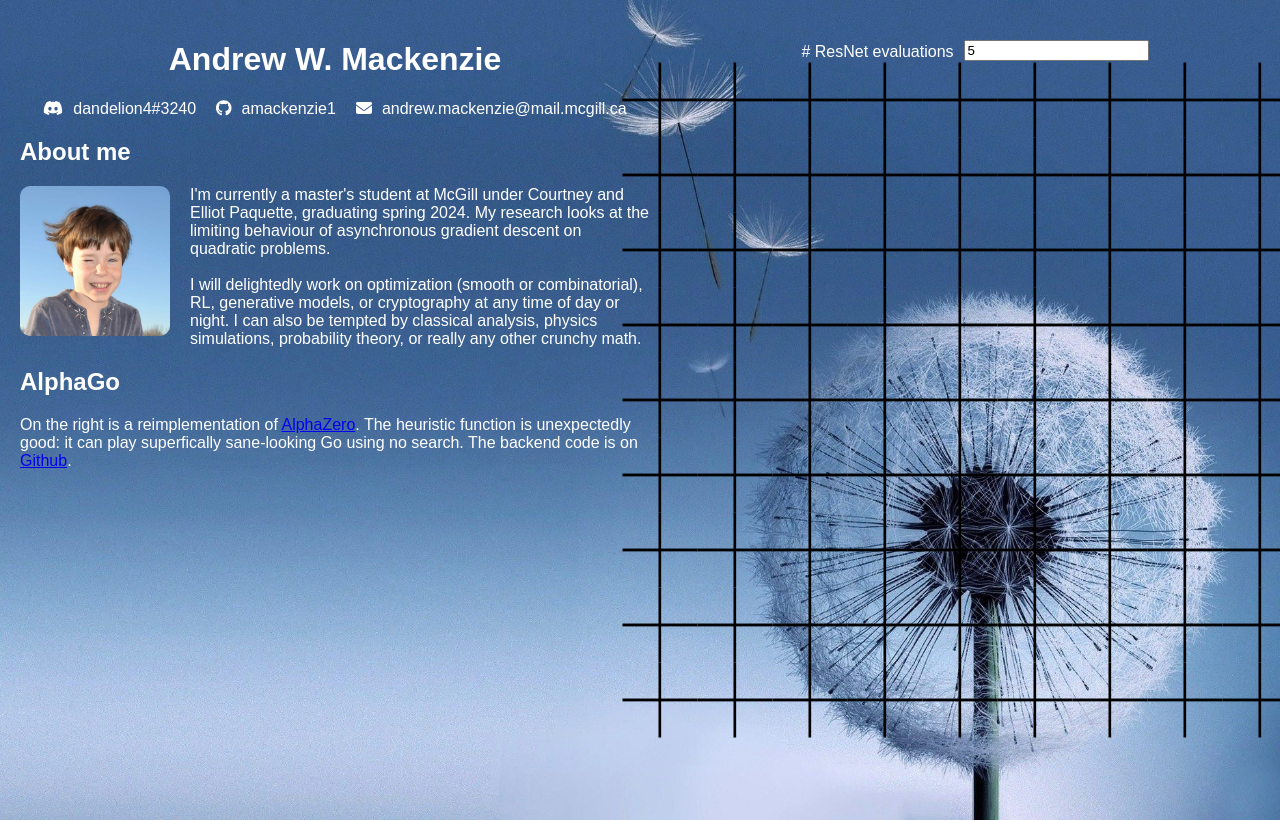
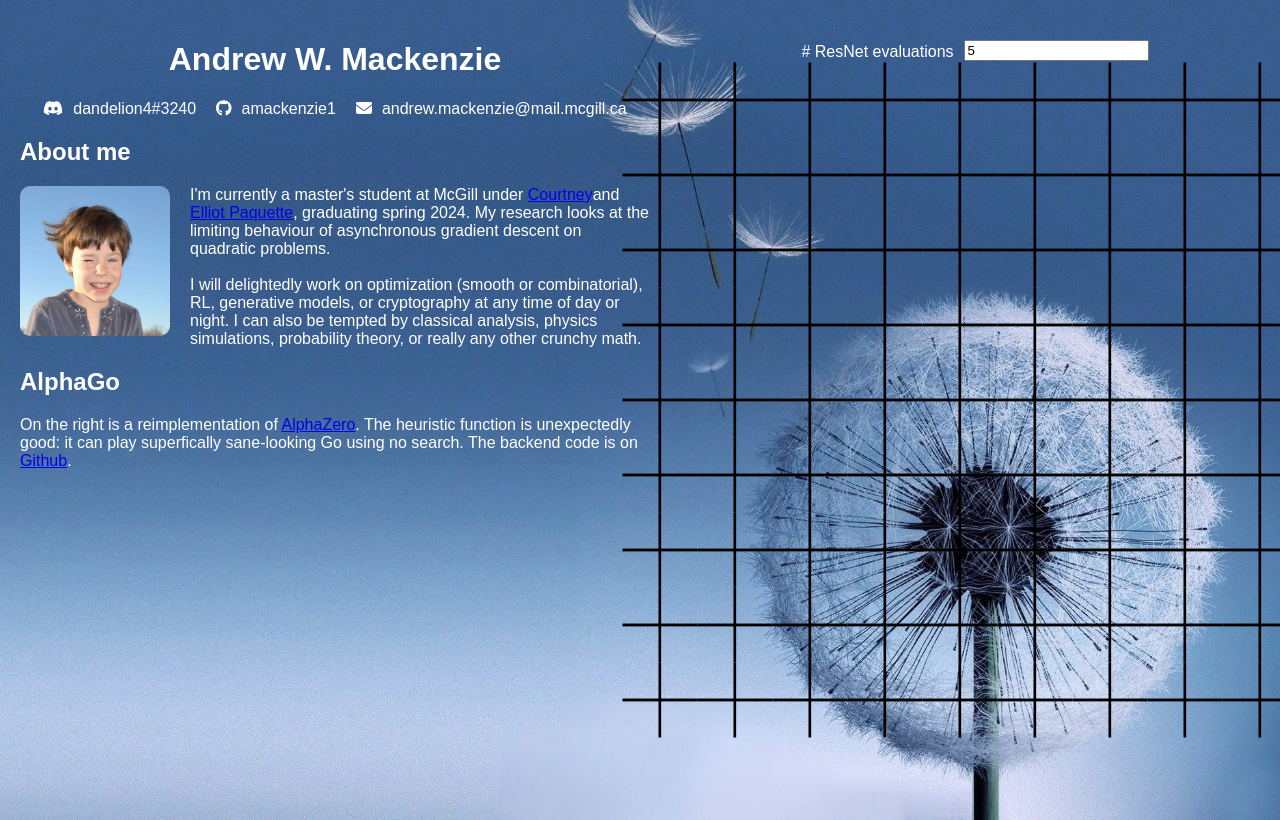
Before and after one commit to amackenzie1/go-frontend, a React (Create React App) app: page / in a window 1280 px wide. Built offline with nearby package versions, Linux system fonts and the light colour scheme; no server answers.

Commit message:
links for supervisors

```diff
--- a/src/App.js
+++ b/src/App.js
@@ -199,7 +199,8 @@ function App() {
             </div>
             <div style={{paddingLeft: '20px', fontWeight: '500', flex: 4}}>
               <div>
-              I'm currently a master's student at McGill under Courtney and Elliot Paquette, graduating spring 2024. My research looks at the
+              I'm currently a master's student at McGill under <a href="https://cypaquette.github.io/" target="_blank">Courtney</a>
+              and <a href="https://elliotpaquette.github.io/" target="_blank">Elliot Paquette</a>, graduating spring 2024. My research looks at the
               limiting behaviour of asynchronous gradient descent on quadratic problems.
               </div>
               <br/>
```
